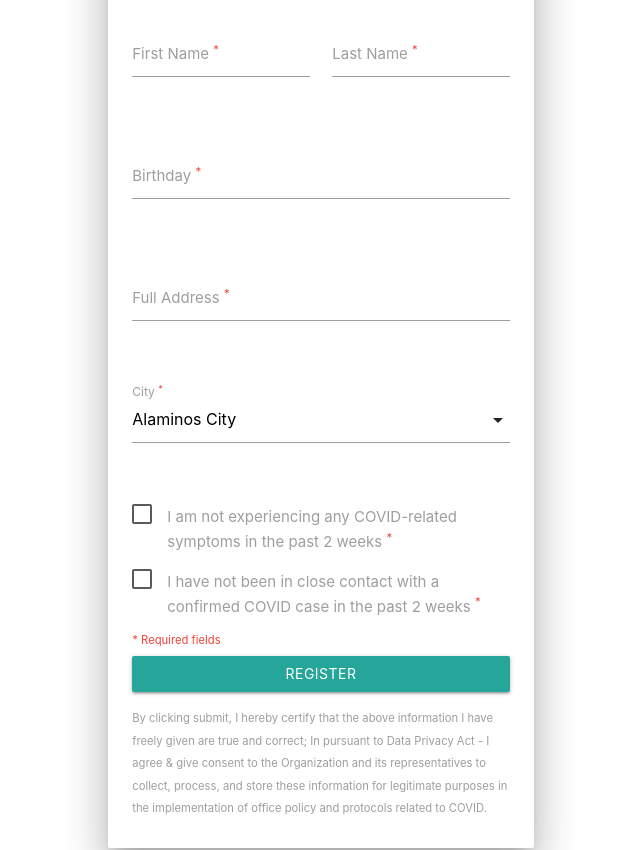
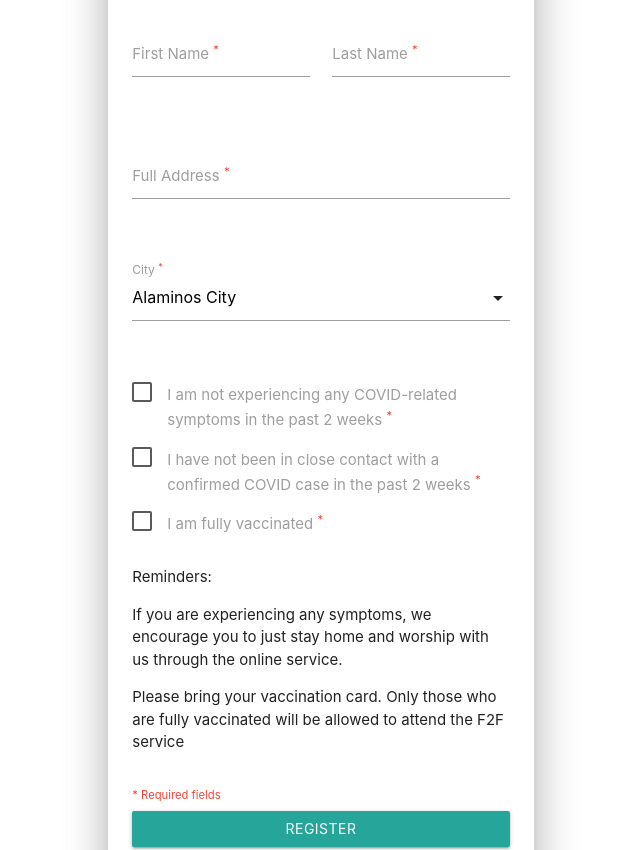
Before and after one commit to acelouie/churchqr, a plain HTML site: page register/index.html in a window 1280 px wide. Shown: the part 440-1290 px from the top of the page, without its empty margins (319-959 px from the left). Drawn offline with nearby package versions, Linux system fonts and the light colour scheme; no server answers.

Commit message:
removed birthday, added vaccinated checkbox, added reminders

```diff
--- a/register/index.html
+++ b/register/index.html
@@ -61,7 +61,7 @@
                         </div>
                     </div>
 
-                    <div class="row">
+                    <!-- <div class="row">
                         <div class="input-field col s12">
                             <input id="birthday" class="datepicker validate" name="birthday" type="text" required="required" aria-required="true"/>
                             <label for="birthday" class="active" >Birthday
@@ -69,7 +69,8 @@
                             </label>
                             <span id="birthdayHelper" class="helper-text" data-error="This field is required"></span>
                         </div>
-                    </div>
+                    </div> -->
+
 
                     <div class="row">
                         <div class="input-field col s12">
@@ -81,12 +82,14 @@
                         </div>
                     </div>
 
+
                     <div class="row">
                         <div class="input-field col s12">
                             <select id="city" name="city" type="text" class="validate" required="required" aria-required="true">
                                 <option value="" disabled selected>Choose your City</option>
                             </select>
-                            <label>City <sup class="red-text"> *</sup></label>
+                            <label>City <sup class="red-text"> *</sup>
+                            </label>
                             <span id="cityHelper" class="helper-text" data-error="This field is required"></span>
                         </div>
                     </div>
@@ -110,6 +113,31 @@
                           </span>
                         </label>
                     </p>
+
+                    <p>
+                        <label>
+                          <input id="vaccinated" name="vaccinated" type="checkbox" class="filled-in" required="required"/>
+                          <span>I am fully vaccinated
+                            <sup class="red-text"> *</sup>
+                          </span>
+                        </label>
+                    </p>
+
+                    <div class="row">
+                        <div class="col s12">
+                            <p>
+                                Reminders:
+                            </p>
+                            <p>
+                                If you are experiencing any symptoms, we encourage you to just stay home and worship with us through the online service.
+                            </p>
+                            <p>
+                                Please bring your vaccination card. Only those who are fully vaccinated will be allowed to attend the F2F service
+                            </p>
+                        </div>
+
+                    </div>
+
 
                     <sup class="red-text"> * Required fields</sup>
                     <br>
--- a/register/public/scripts/reserve.js
+++ b/register/public/scripts/reserve.js
@@ -20,7 +20,7 @@ const inputList = [
     emailInput,
     firstNameInput,
     lastNameInput,
-    birthdayInput,
+    // birthdayInput,
     fullAddressInput,
     cityInput
 ]
@@ -29,10 +29,12 @@ const inputList = [
 
 const symptoms = document.getElementById('symptomsCheckbox');
 const contact = document.getElementById('contactCheckbox');
+const vaccinated = document.getElementById('vaccinated');
 
 const checkboxList = [
     symptoms,
-    contact
+    contact,
+    vaccinated
 ]
 
 //helper texts
@@ -58,7 +60,7 @@ window.onload = function() {
     emailInput.value = null;
     firstNameInput.value = null;
     lastNameInput.value = null;
-    birthdayInput.value = null;
+    // birthdayInput.value = null;
     fullAddressInput.value = null;
     cityInput.value = null;
 
@@ -77,21 +79,25 @@ reservationForm.addEventListener('submit', async function(e){
     //If none of the fields have an invalid class, proceed posting to API
     if (validFields == true) {
 
+    vaccinated.value = true;
+
     const formData = new FormData(reservationForm).entries();
     const formBody = JSON.stringify(Object.fromEntries(formData));
 
-    var postOptions = {
-        method: 'POST',
-        headers: { 'Content-Type': 'application/json' },
-        body: formBody
-    };
+    console.log(formBody);
+
+    // var postOptions = {
+    //     method: 'POST',
+    //     headers: { 'Content-Type': 'application/json' },
+    //     body: formBody
+    // };
 
     // 'reserve' variable found in ../settings/server.js
 
-    var response = await fetch(reserve, postOptions);
-    var result = await response.json();
+    // var response = await fetch(reserve, postOptions);
+    // var result = await response.json();
 
-    window.location.href = "../../qr.html?" + result.id;
+    // window.location.href = "../../qr.html?" + result.id;
 
     }
 
@@ -152,7 +158,7 @@ async function getPerson(no){
         emailInput.value = result.email;
         firstNameInput.value = result.firstName;
         lastNameInput.value = result.lastName;
-        birthdayInput.value = result.birthday;
+        // birthdayInput.value = result.birthday;
         fullAddressInput.value = result.fullAddress;
         cityInput.value = result.city;
 
```
